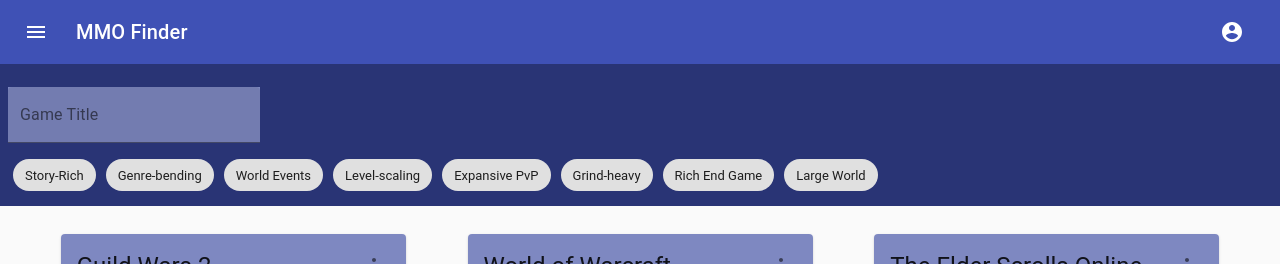
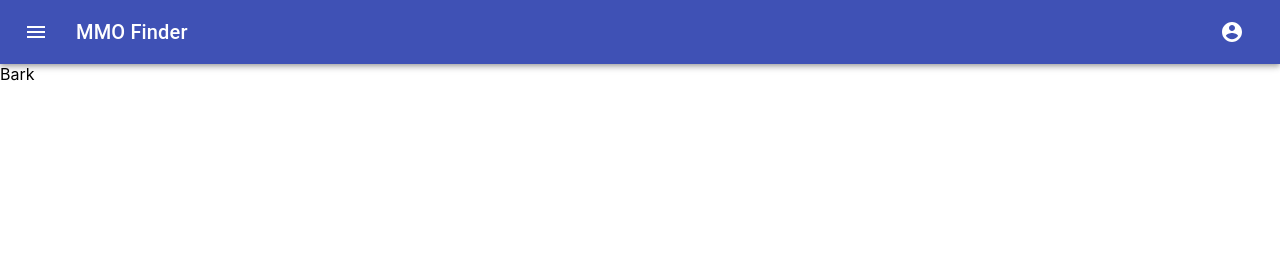
Before and after one commit to gage117/mmo-finder, a React (Create React App) app in the folder client/: page /contribute-data in a window 1280 px wide. Shown: the top 264 px of the page. Built offline with nearby package versions, Linux system fonts and the light colour scheme.

Commit message:
Added starting code for Contribute Data page

```diff
--- a/client/src/App.js
+++ b/client/src/App.js
@@ -1,12 +1,23 @@
+import {BrowserRouter as Router, Route, Switch} from 'react-router-dom';
+import NavBar from './components/NavBar';
 import MainSearch from './pages/MainSearch';
-import NavBar from './components/NavBar';
+import ContributeData from './pages/ContributeData';
 
 function App() {
   return (
-    <div className="App">
-      <NavBar />
-      <MainSearch />
-    </div>
+    <Router>
+      <div className="App">
+        <NavBar />
+        <Switch>
+          <Route exact path="/">
+            <MainSearch />
+          </Route>
+          <Route path="/contribute-data">
+            <ContributeData />
+          </Route>
+        </Switch>
+      </div>
+    </Router>
   );
 }
 
--- /dev/null
+++ b/client/src/components/ContributeDataForm/index.js
@@ -0,0 +1,7 @@
+
+
+export default function ContributeDataForm() {
+  return (
+    <div>Bark</div>
+  )
+}
--- /dev/null
+++ b/client/src/pages/ContributeData/index.js
@@ -0,0 +1,7 @@
+import ContributeDataForm from '../../components/ContributeDataForm';
+
+export default function ContributeData() {
+  return (
+    <ContributeDataForm />
+  )
+}
```
